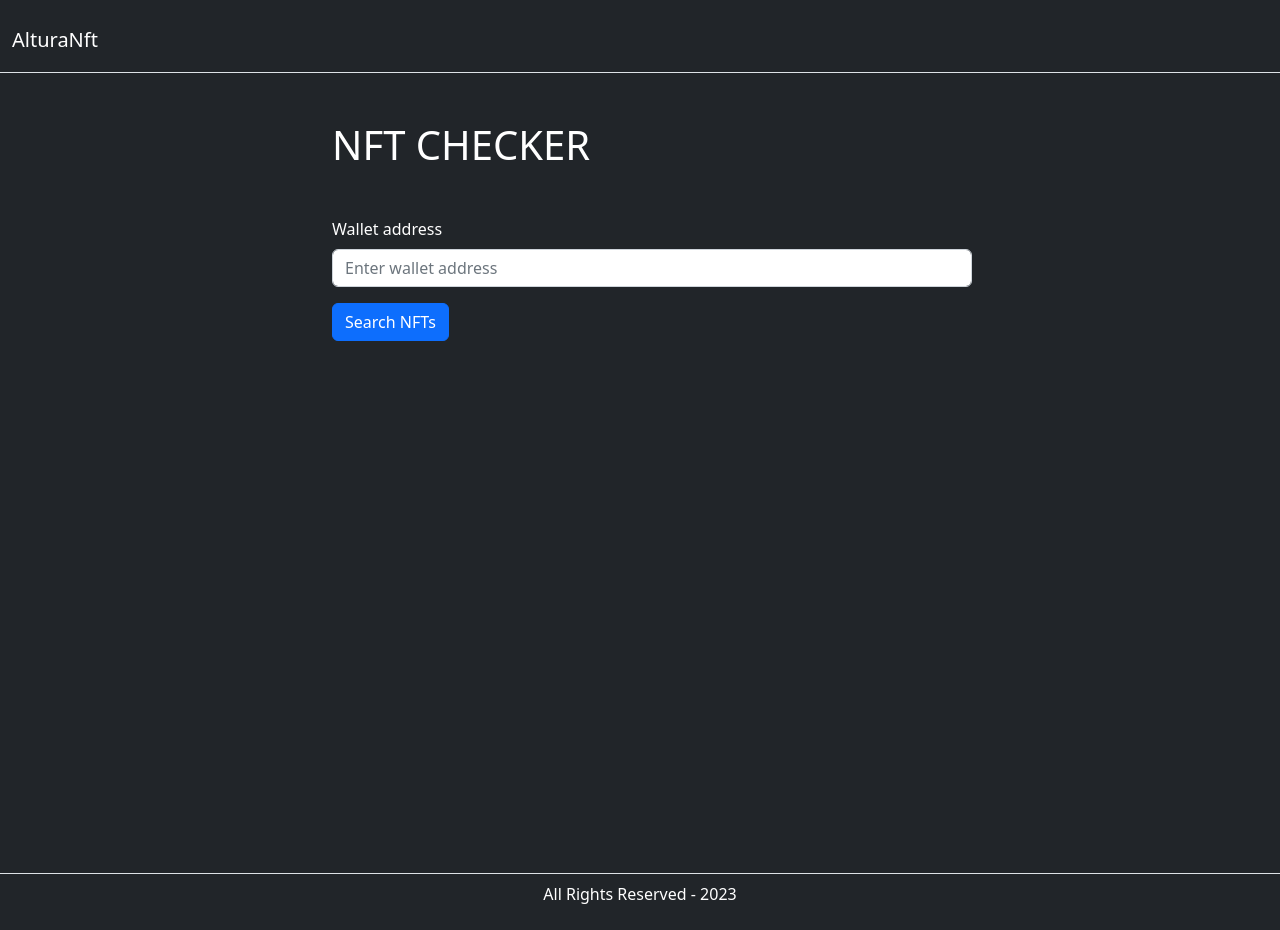
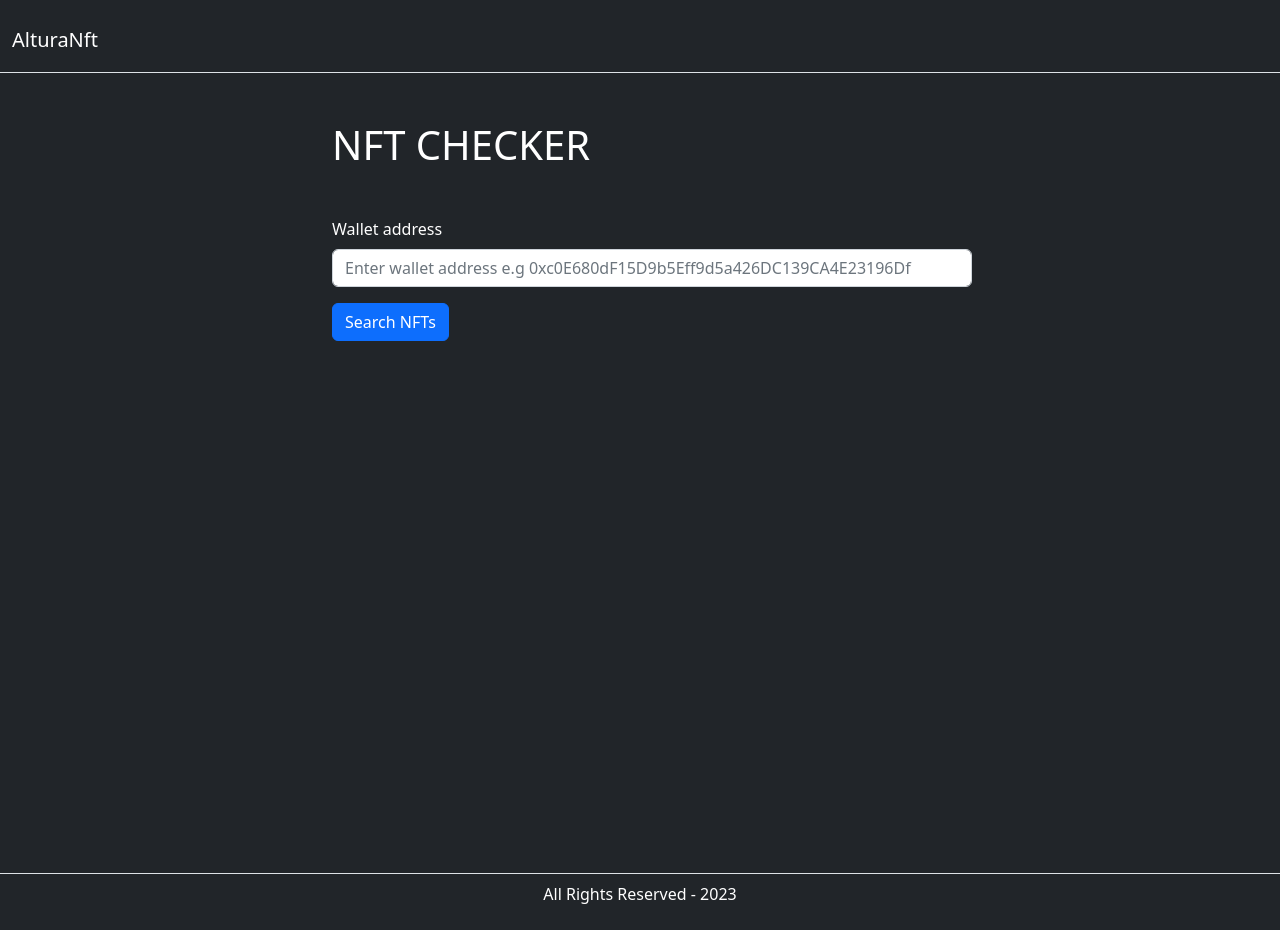
Before and after one commit to udonte/NFT-Wallet-Checker, a Next.js app: page / in a window 1280 px wide. Built offline with nearby package versions, Linux system fonts and the light colour scheme.

Commit message:
minor editions

```diff
--- a/src/pages/index.js
+++ b/src/pages/index.js
@@ -41,7 +41,7 @@ export default function Home() {
         <Form onSubmit={GoToNFTPage}>
           <Form.Group className="mb-3" controlId="formBasicEmail">
             <Form.Label>Wallet address</Form.Label>
-            <Form.Control type="text" placeholder="Enter wallet address" value={walletAddress} onChange={(e) => setWalletAddress(e.target.value)} style={{width: '40rem'}} />
+            <Form.Control className='col-xs-12' type="text" placeholder="Enter wallet address e.g 0xc0E680dF15D9b5Eff9d5a426DC139CA4E23196Df" value={walletAddress} onChange={(e) => setWalletAddress(e.target.value)} style={{width: '40rem'}} />
           </Form.Group>
           <Button variant="primary" type="submit">Search NFTs</Button>
           </Form>
```
